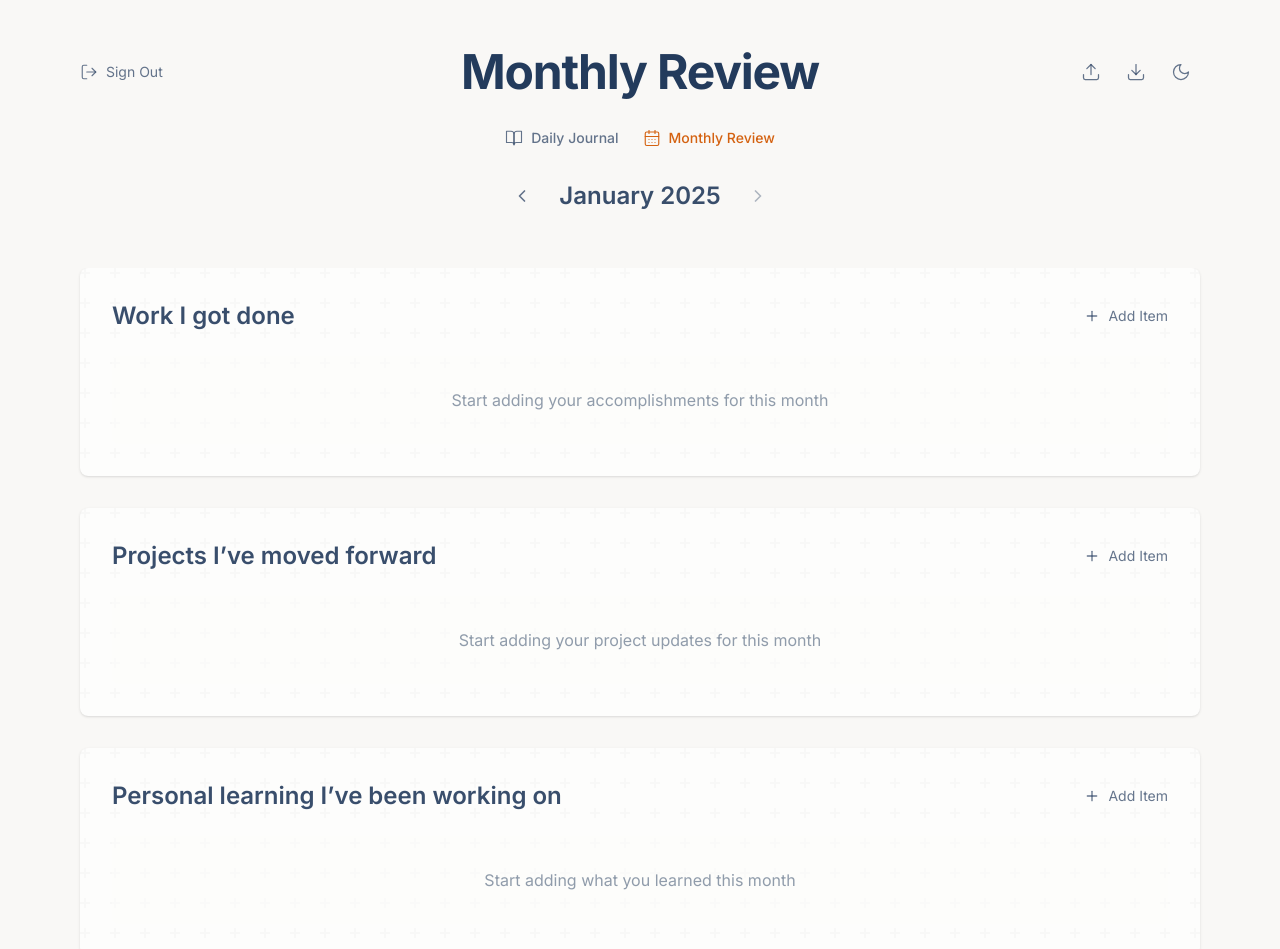
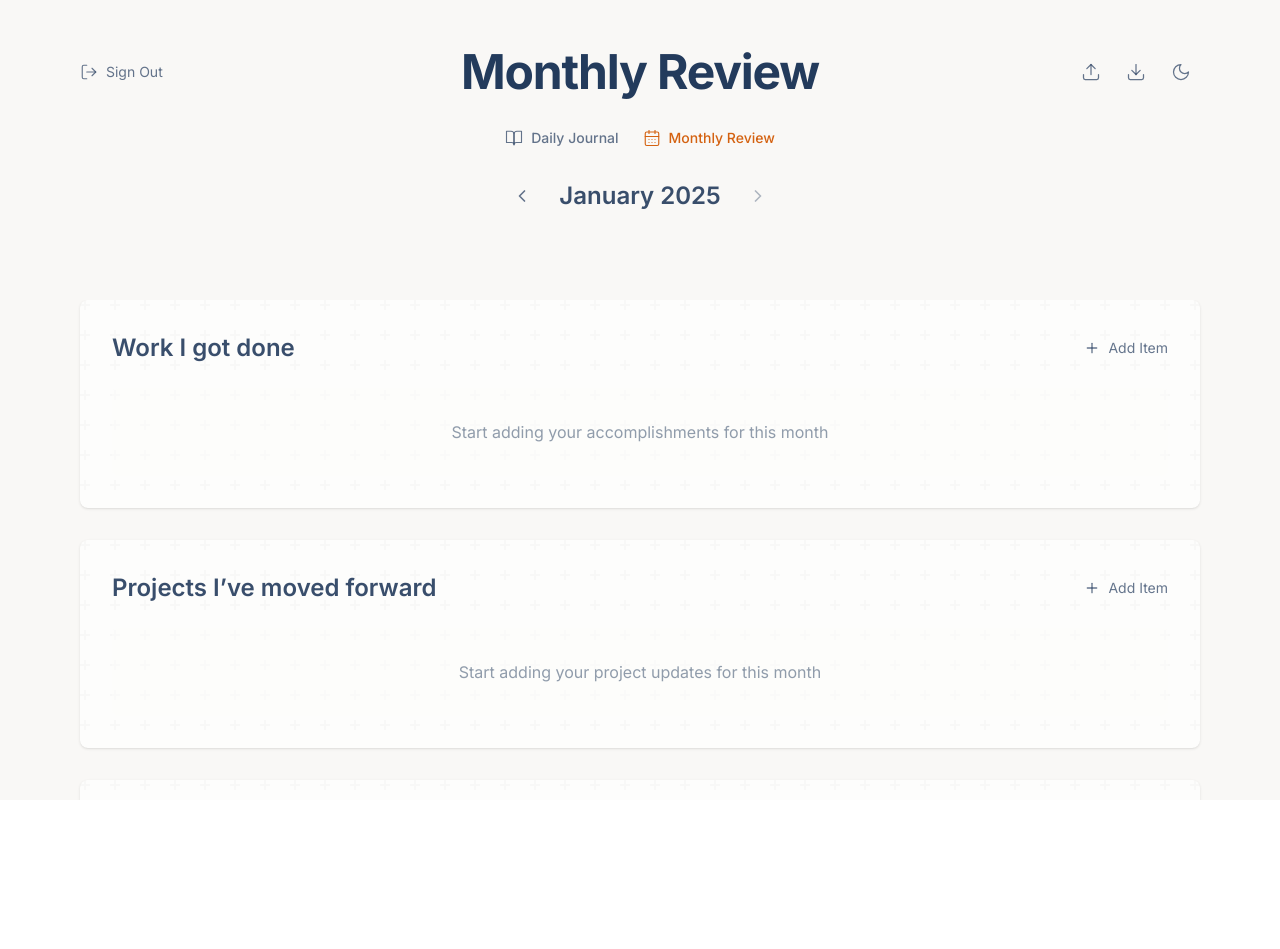
Before and after one commit to morhendos/quick-journal-app, a Next.js app: page /monthly in a window 1280 px wide. Shown: the top 949 px of the page. After the commit the page ends 800 px from the top, so only its background shows below. Built offline with nearby package versions, Linux system fonts and the light colour scheme.

Commit message:
fix: update layout to properly fix header and scroll content

```diff
--- a/src/app/monthly/page.tsx
+++ b/src/app/monthly/page.tsx
@@ -12,29 +12,27 @@ interface SectionContainerProps {
 
 function SectionContainer({ children, className = '' }: SectionContainerProps) {
   return (
-    <div className={`paper-texture bg-paper rounded-lg p-4 sm:p-8 journal-shadow transition-colors duration-200 flex flex-col min-h-0 ${className}`}>
-      <div className="flex-1 min-h-0">
-        {children}
-      </div>
+    <div className={`paper-texture bg-paper rounded-lg p-4 sm:p-8 journal-shadow transition-colors duration-200 flex flex-col ${className}`}>
+      {children}
     </div>
   );
 }
 
 export default function MonthlyReview() {
   return (
-    <div className="h-full bg-background transition-colors duration-200 flex flex-col overflow-hidden">
+    <div className="fixed inset-0 flex flex-col bg-background">
       {/* Fixed header section */}
-      <div className="flex-none bg-background">
+      <div className="w-full flex-none bg-background z-10">
         <div className="container mx-auto px-3 py-4 sm:px-4 sm:pt-12 max-w-6xl">
           <PageHeader />
-          <div className="mt-8">
+          <div className="mt-8 mb-8">
             <MonthlyHeader />
           </div>
         </div>
       </div>
 
       {/* Scrollable content section */}
-      <div className="flex-1 overflow-y-auto min-h-0">
+      <div className="flex-1 overflow-auto">
         <div className="container mx-auto px-3 pb-4 sm:px-4 sm:pb-12 max-w-6xl">
           <div className="space-y-8">
             {MONTHLY_SECTIONS.map(({ key }) => (
```
